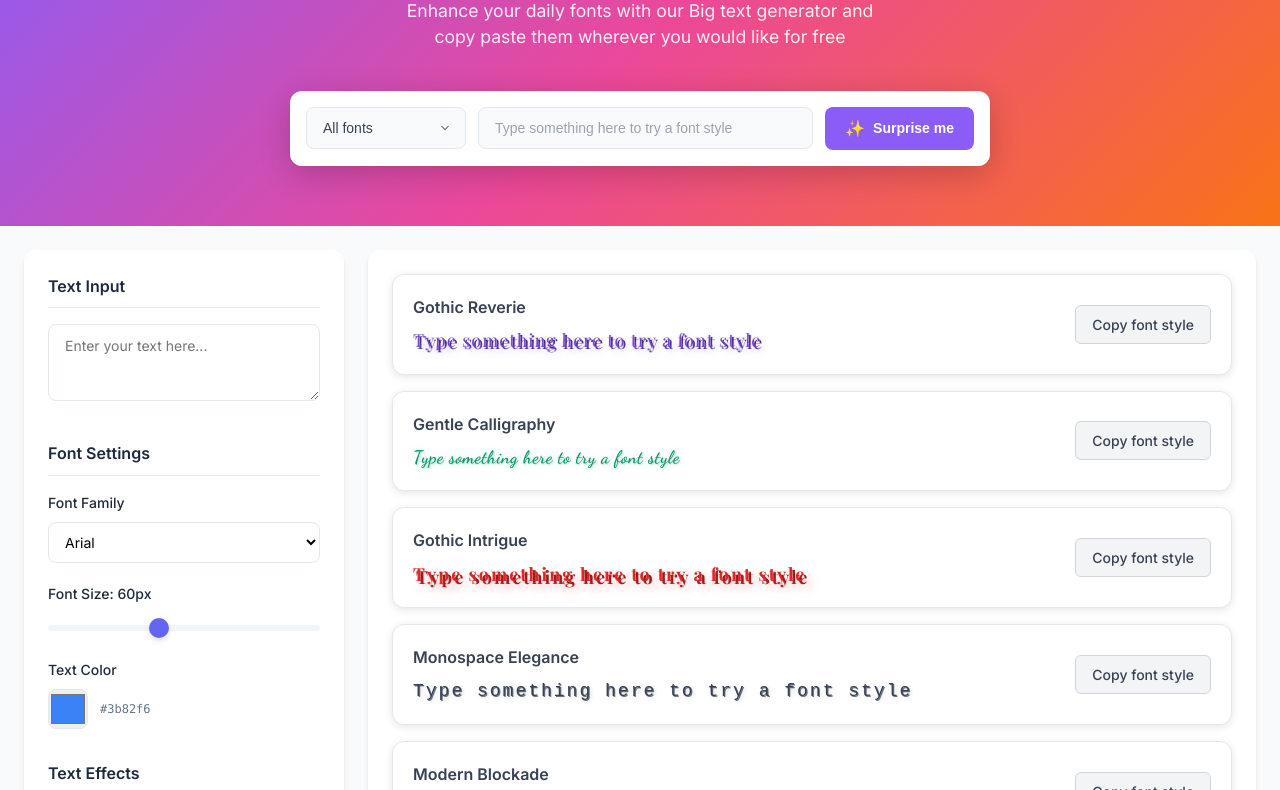
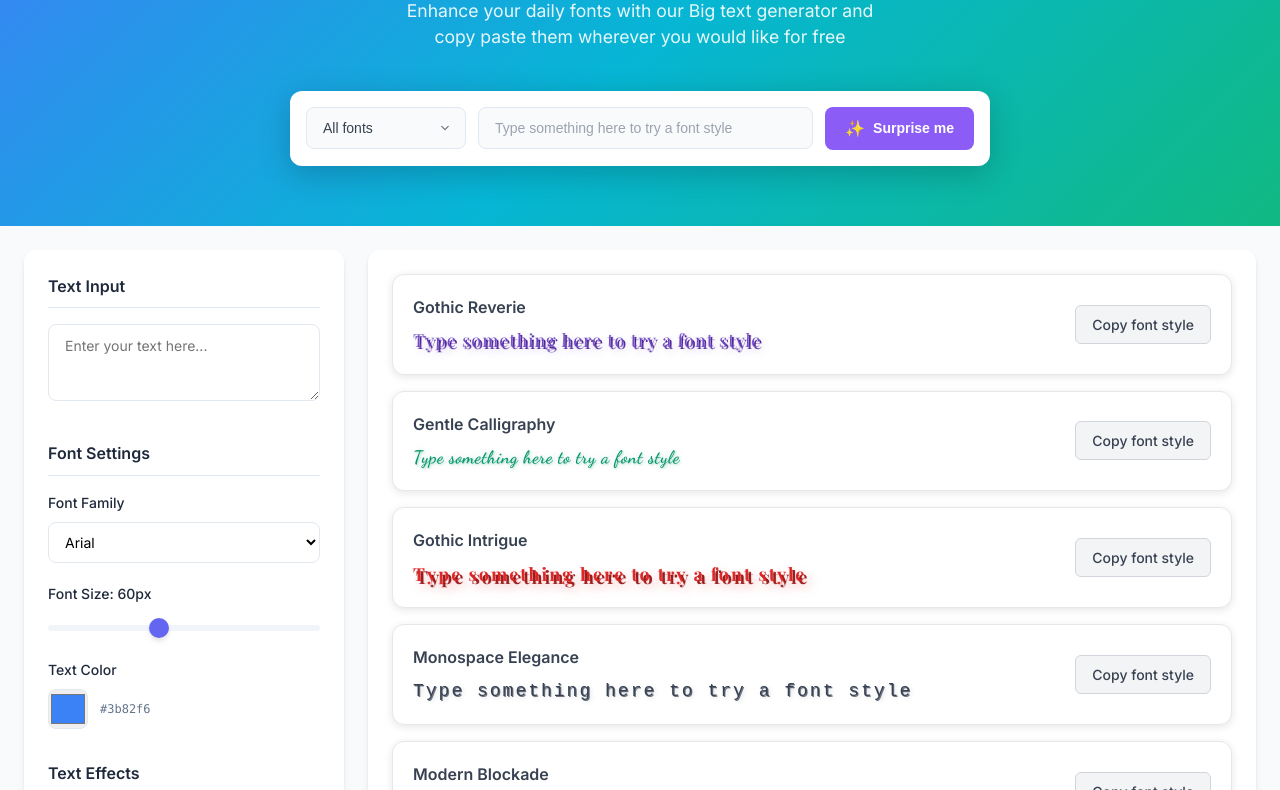
Before and after one commit to jewelrydecornerforwork/bigtextgenerator.org, a plain HTML site: page index.html in a window 1280 px wide. Shown: the part 122-912 px from the top of the page. Drawn offline with nearby package versions, Linux system fonts and the light colour scheme.

Commit message:
Update style.css

```diff
--- a/style.css
+++ b/style.css
@@ -51,7 +51,7 @@ body {
 
 /* Hero Section */
 .hero-section {
-    background: linear-gradient(135deg, #8b5cf6 0%, #ec4899 50%, #f97316 100%);
+    background: linear-gradient(135deg, #3b82f6 0%, #06b6d4 50%, #10b981 100%);
     padding: 60px 0;
     position: relative;
     overflow: hidden;
```
